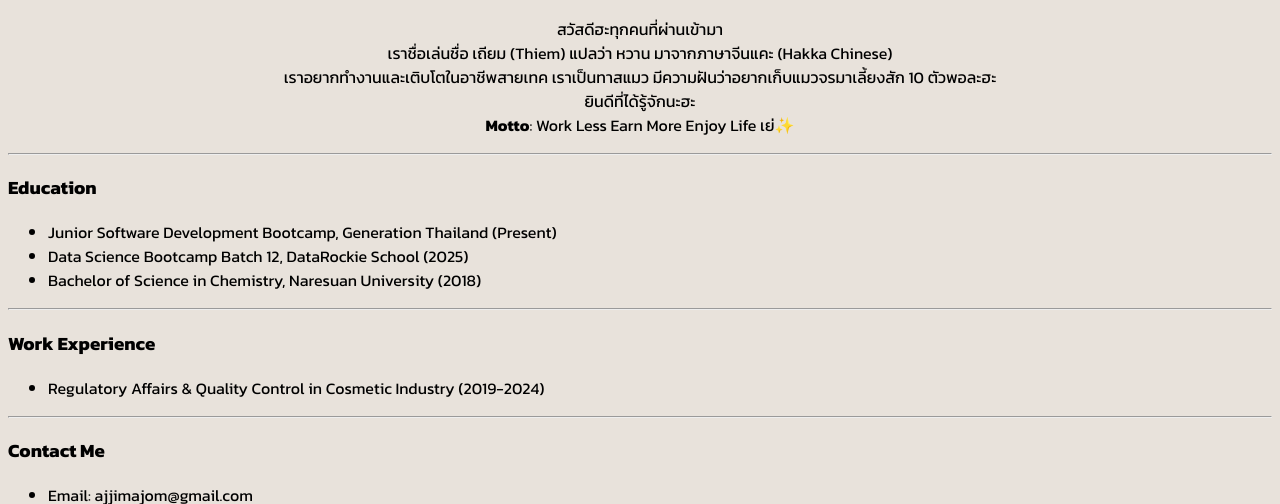
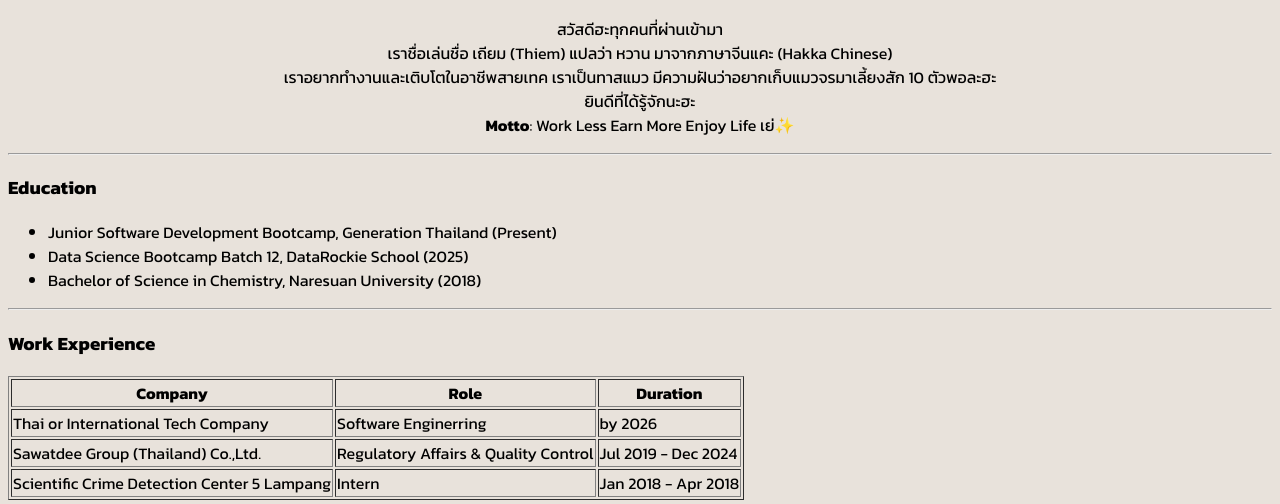
Before and after one commit to Ajjimaj/jsd13-week03-first-meet-html, a plain HTML site: page my-portfolio/portfolio.html in a window 1280 px wide. Shown: the part 457-961 px from the top of the page. Drawn offline with Linux system fonts and the light colour scheme.

Commit message:
html: update work experience in portfolio

```diff
--- a/my-portfolio/portfolio.html
+++ b/my-portfolio/portfolio.html
@@ -52,12 +52,39 @@
     <hr />
 
     <h3>Work Experience</h3>
-    <ul>
+    <table border="1">
+      <thead>
+        <tr>
+          <th>Company</th>
+          <th>Role</th>
+          <th>Duration</th>
+        </tr>
+      </thead>
+      <tbody>
+        <tr>
+          <td>Thai or International Tech Company</td>
+          <td>Software Enginerring</td>
+          <td>by 2026</td>
+        </tr>
+        <tr>
+          <td>Sawatdee Group (Thailand) Co.,Ltd.</td>
+          <td>Regulatory Affairs & Quality Control</td>
+          <td>Jul 2019 - Dec 2024</td>
+        </tr>
+        <tr>
+          <td>Scientific Crime Detection Center 5 Lampang</td>
+          <td>Intern</td>
+          <td>Jan 2018 - Apr 2018</td>
+        </tr>
+      </tbody>
+    </table>
+
+    <!-- <ul>
       <li>
-        Regulatory Affairs & Quality Control in Cosmetic Industry (2019-2024)
+        Prima Polytech Co., Ltd. Regulatory Affairs & Quality Control in Cosmetic Industry (2019-2024)
       </li>
     </ul>
-    <hr />
+    <hr /> -->
 
     <h3>Contact Me</h3>
     <ul>
```
